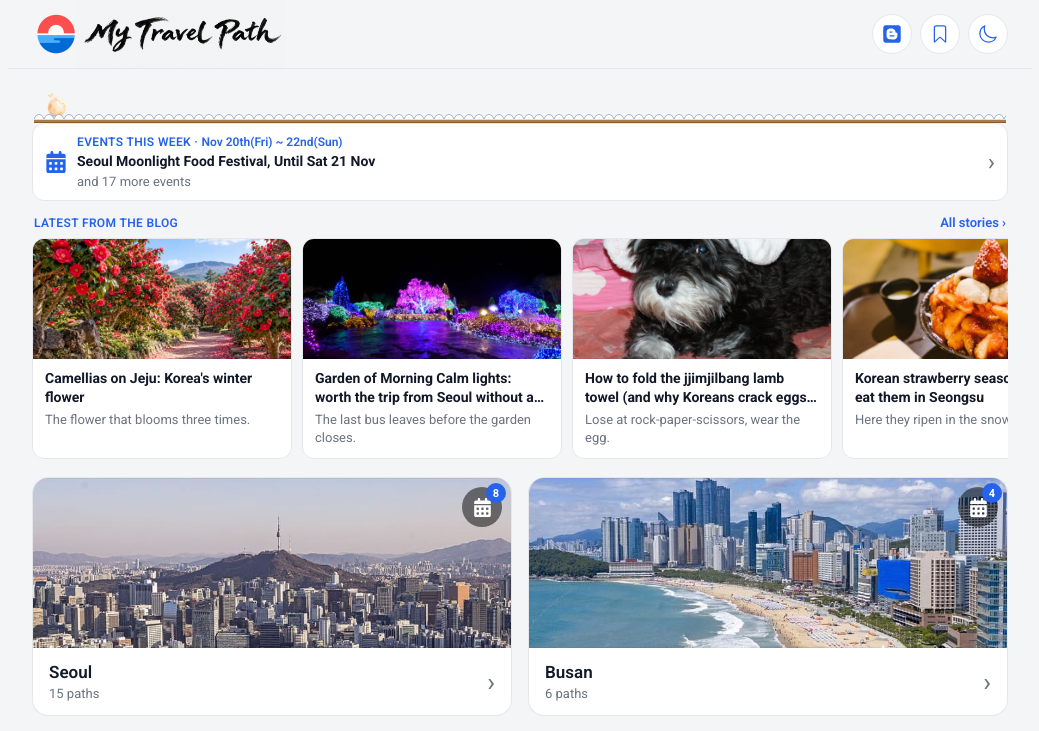
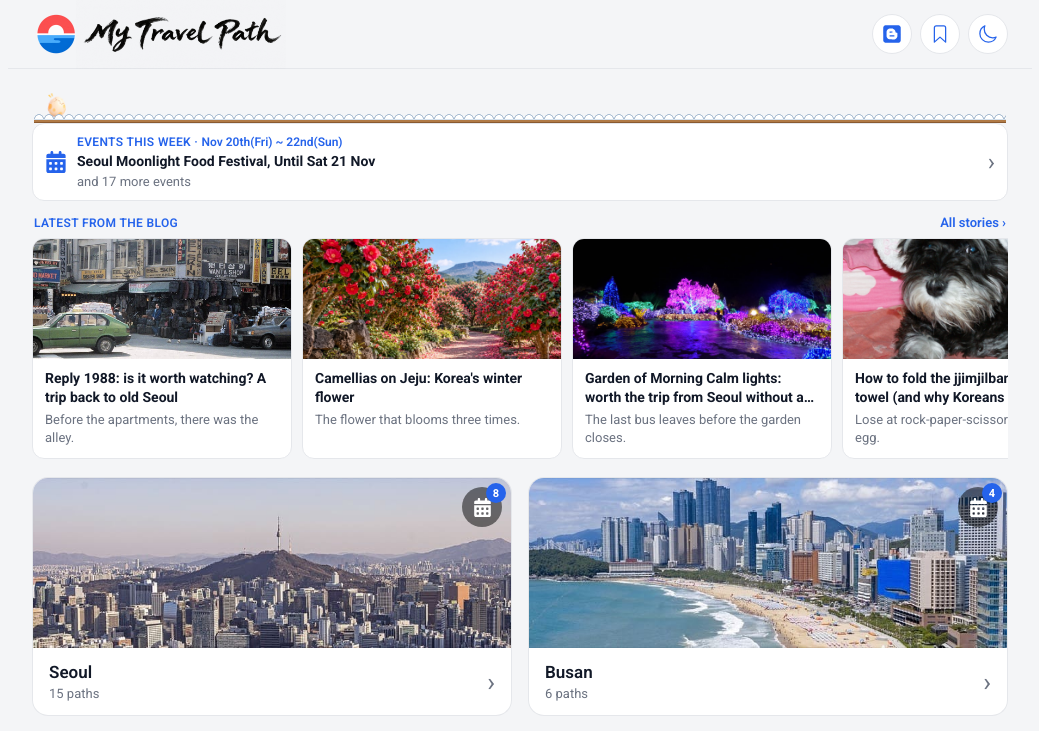
Before and after one commit to jjsoftwareint-ops/MyTravelPath, a React (Vite) app: page / in a window 1280 px wide. Shown: the top 731 px of the page, without its empty margins (120-1159 px from the left). Built offline with nearby package versions, Linux system fonts and the light colour scheme.

Commit message:
Add Reply 1988 blog post about old Seoul

```diff
--- a/src/data/blog.ts
+++ b/src/data/blog.ts
@@ -39,6 +39,71 @@ export type Post = {
 
 export const posts: Post[] = [
   {
+    id: '2026-11-22-1755',
+    title: 'Reply 1988: is it worth watching? A trip back to old Seoul',
+    description:
+      'Reply 1988 on Netflix shows Seoul before the tower blocks: coal briquettes by the gate, side dishes passed next door and mums on the alley bench.',
+    teaser: 'Before the apartments, there was the alley.',
+    icon: 'houses',
+    date: '2026-11-22',
+    updated: '2026-11-22',
+    keywords: ['Reply1988', 'Kdrama', 'KdramaOnNetflix', 'OldSeoul', 'Korea1980s', 'Ssangmundong', 'Hyeri', 'ParkBogum', 'KdramaRecommendation', 'KoreaTravel'],
+    body: [
+      {
+        type: 'p',
+        text: "If a Korean friend tells you to watch just one drama, there's a good chance it's **Reply 1988**, **응답하라 1988** (eungdap-hara 1988). Koreans shorten it to **응팔** (eung-pal).",
+      },
+      {
+        type: 'img',
+        src: 'old-seoul-street-1988.jpg',
+        alt: 'A Seoul shopping street in 1988: a green boxy car parked in front of small shops with hand-painted signs and piles of bags on the pavement',
+        caption: 'A Seoul shopping street in February 1988, the year the drama is set.',
+        href: 'https://commons.wikimedia.org/wiki/File:Korea_-_Seoul_-_John_TDY_-_February_1988_2.jpg',
+        credit: { author: 'Barbara Ann Spengler', license: 'CC BY 2.0', licenseUrl: 'https://creativecommons.org/licenses/by/2.0/', via: 'Wikimedia Commons' },
+      },
+      {
+        type: 'p',
+        text: "Most of Seoul now lives in tall apartment blocks. This drama goes back to before that: five families in one small alley in **Ssangmun-dong**, in the north of the city, gates open, everyone in everyone's business. Nobody fights a villain. The director has said the alley itself is the heart of the story.",
+      },
+      { type: 'ad', slot: 'inArticle' },
+      { type: 'space' },
+      { type: 'h', icon: 'houses', text: 'Things Seoul has almost lost' },
+      {
+        type: 'list',
+        items: [
+          "🔥 **Coal briquettes**, [연탄](https://www.google.com/search?tbm=isch&q=%EC%97%B0%ED%83%84%20%EA%B3%A8%EB%AA%A9) (yeontan): round grey blocks full of holes that heated the house. The burnt-out ones piled up white beside the gate.",
+          "🍲 **Side dishes next door**: whoever made too much sent a bowl to the neighbours, and the bowl never came back empty.",
+          "🪑 **The alley bench**, **평상** (pyeongsang): a low wooden platform where the mums sat in the evening, trimming vegetables and talking about their husbands and their in-laws.",
+          "📻 **Late-night radio**: teenagers in their rooms with **별이 빛나는 밤에** (byeori binnaneun bame), \"On a Starry Night\", the music show hosted by the singer Lee Moon-sae.",
+        ],
+      },
+      {
+        type: 'video',
+        id: 'c-EMf3JdxUA',
+        title: 'Reply 1988 | Trailer with English subtitles',
+        caption: 'The trailer with English subtitles, from Viu Philippines.',
+      },
+      {
+        type: 'p',
+        text: "It's slow for two episodes. Then it's 2 am and you're crying because a dad bought a birthday cake.",
+      },
+      { type: 'space' },
+      { type: 'h', icon: 'clapper_board', text: 'Before you press play' },
+      {
+        type: 'list',
+        items: [
+          "📺 It's on **Netflix** in many countries: 20 episodes of about an hour and a half each.",
+          "🤫 It hides who Deok-sun (played by **Hyeri**) marries until the very last episode, and Korea split into two camps over it. Don't google it.",
+          "📍 The alley was mostly a set. **Ssangmun Station** (line 4) is real, though, and the small lanes behind exit 2 still have that low, cosy feel.",
+        ],
+      },
+      {
+        type: 'verdict',
+        text: "Our verdict: watch it for the alley, not the plot. It's the closest you'll get to old Seoul without a time machine.",
+      },
+    ],
+  },
+  {
     id: '2026-11-21-1750',
     title: "Camellias on Jeju: Korea's winter flower",
     description:
```
Also changed, not shown: assets/blog/old-seoul-street-1988.jpg (added).
